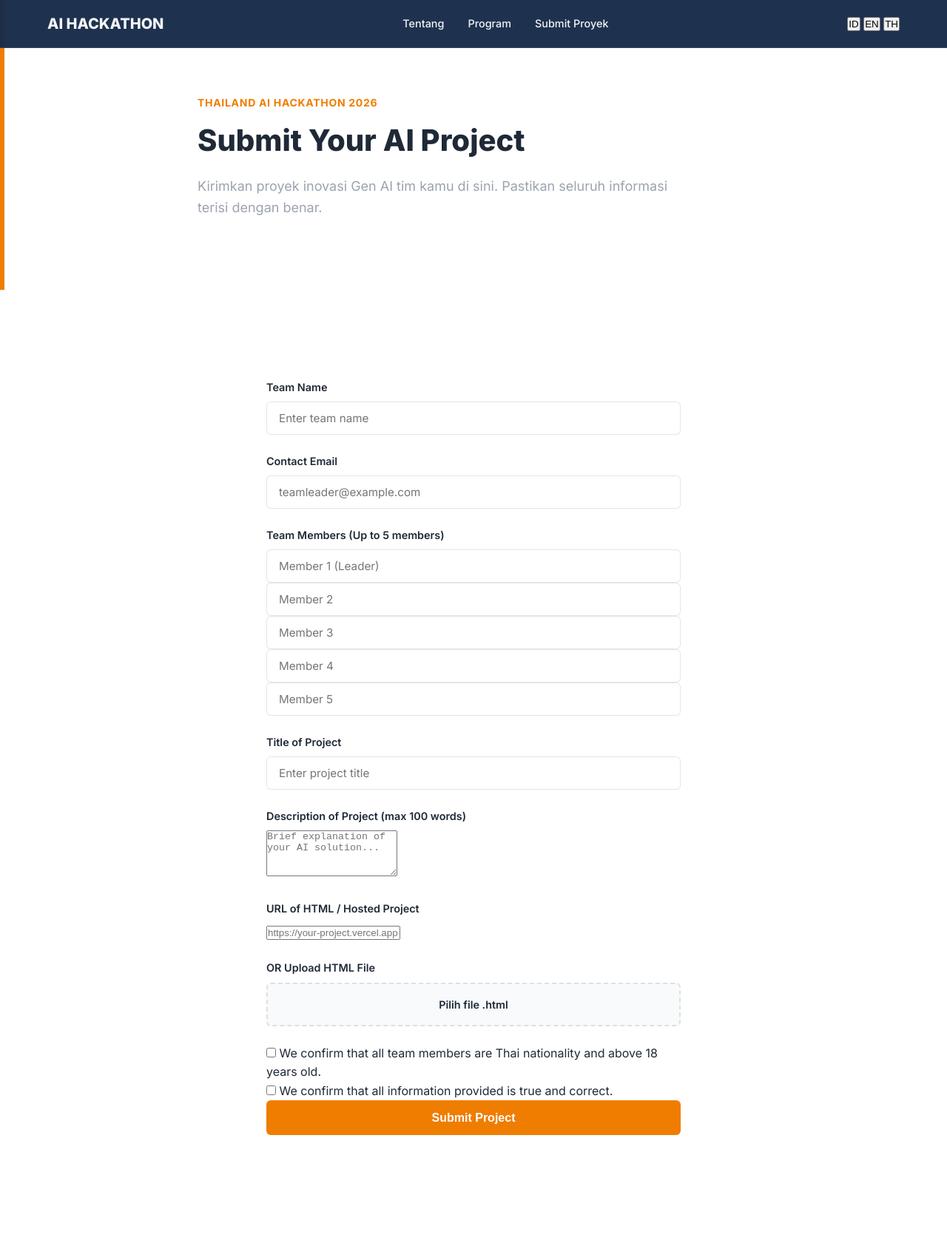
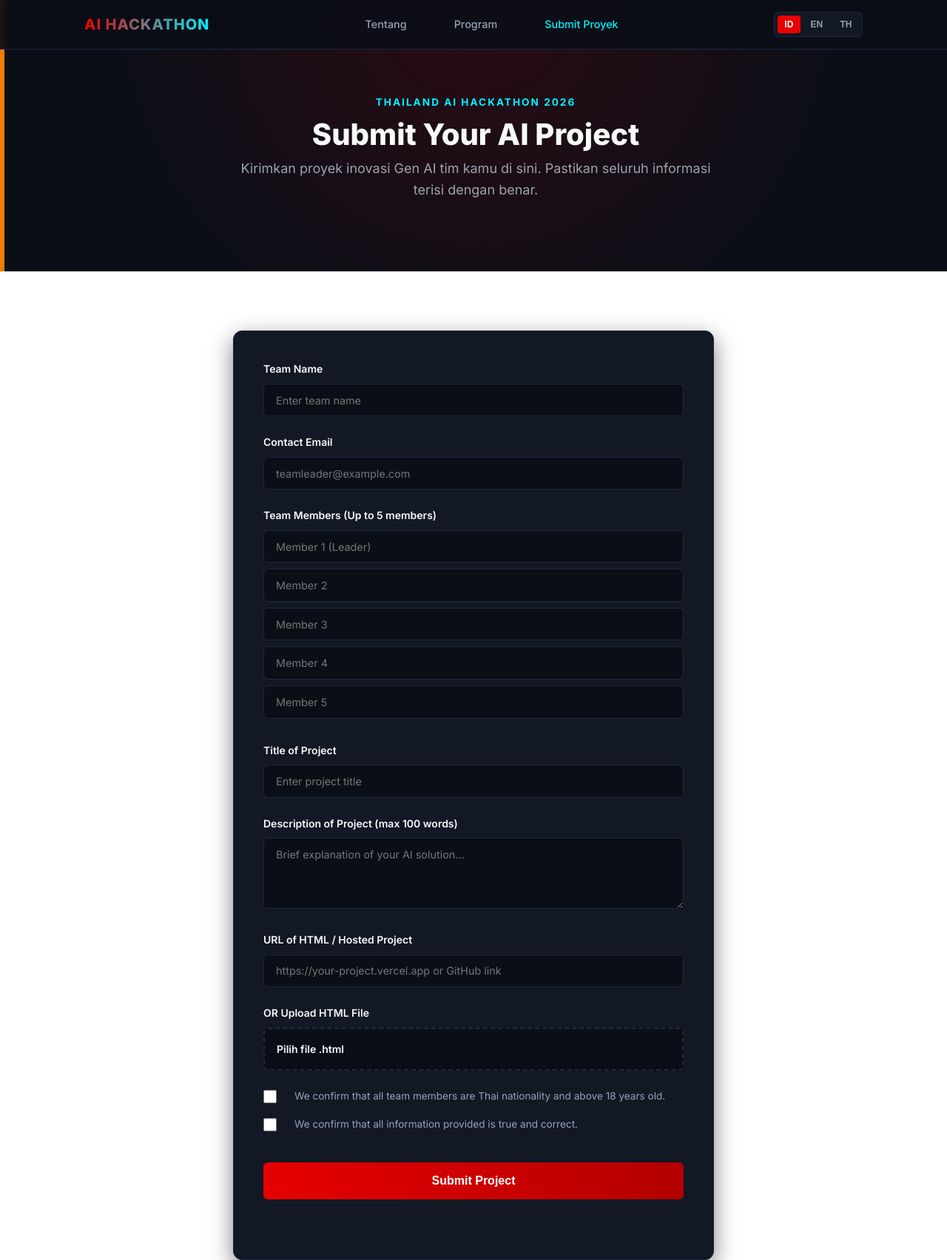
Before and after one commit to bagirshahab/pindai.io, a plain HTML site: page submit-project.html in a window 1280 px wide. Shown: the top 1704 px of the page at 74% size. Drawn offline with Linux system fonts and the light colour scheme.

Commit message:
Update submit-project.css

```diff
--- a/submit-project.css
+++ b/submit-project.css
@@ -1,29 +1,127 @@
-/* ===== Submit Project Page — reuses palette from styles.css :root ===== */
-
-.page-hero {
-    padding-top: 8rem;
-    padding-bottom: 3rem;
-    border-left: 6px solid var(--accent-orange);
+:root {
+    --true-red: #E60000;
+    --true-dark-red: #B30000;
+    --true-cyan: #00F0FF;
+    --true-bg-dark: #0A0E17;
+    --true-card-bg: #121824;
+    --true-border: #1E293B;
+    --true-text-light: #F8FAFC;
+    --true-text-muted: #94A3B8;
 }
 
-.breadcrumb-back {
-    display: inline-block;
-    color: var(--text-muted);
+body {
+    background-color: var(--true-bg-dark);
+    color: var(--true-text-light);
+    font-family: 'Inter', sans-serif;
+    margin: 0;
+}
+
+/* Navigasi */
+#navbar {
+    background-color: rgba(10, 14, 23, 0.9);
+    backdrop-filter: blur(10px);
+    border-bottom: 1px solid var(--true-border);
+    position: fixed;
+    top: 0;
+    width: 100%;
+    z-index: 100;
+}
+
+.nav-container {
+    max-width: 1100px;
+    margin: 0 auto;
+    padding: 1rem 1.5rem;
+    display: flex;
+    align-items: center;
+    justify-content: space-between;
+}
+
+.logo-text {
+    font-weight: 800;
+    font-size: 1.25rem;
+    letter-spacing: 1px;
+    background: linear-gradient(90deg, var(--true-red), var(--true-cyan));
+    -webkit-background-clip: text;
+    -webkit-text-fill-color: transparent;
+}
+
+.nav-links a {
+    color: var(--true-text-muted);
     text-decoration: none;
-    font-size: 0.875rem;
-    font-weight: 600;
-    margin-bottom: 1.5rem;
+    margin: 0 1rem;
+    font-weight: 500;
     transition: color 0.2s;
 }
 
-.breadcrumb-back:hover {
-    color: var(--accent-orange);
+.nav-links a:hover, .nav-links a.active {
+    color: var(--true-cyan);
 }
 
+/* Language Switcher */
+.lang-switcher {
+    display: flex;
+    gap: 0.25rem;
+    background: var(--true-card-bg);
+    padding: 0.25rem;
+    border-radius: 6px;
+    border: 1px solid var(--true-border);
+}
+
+.lang-btn {
+    background: transparent;
+    border: none;
+    color: var(--true-text-muted);
+    padding: 0.3rem 0.6rem;
+    font-size: 0.75rem;
+    font-weight: 700;
+    cursor: pointer;
+    border-radius: 4px;
+    transition: all 0.2s;
+}
+
+.lang-btn.active {
+    background: var(--true-red);
+    color: #FFF;
+}
+
+/* Hero Section */
+.page-hero {
+    padding-top: 8rem;
+    padding-bottom: 2.5rem;
+    text-align: center;
+    background: radial-gradient(circle at top, rgba(230, 0, 0, 0.15) 0%, transparent 70%);
+}
+
+.eyebrow {
+    color: var(--true-cyan);
+    font-weight: 700;
+    font-size: 0.85rem;
+    letter-spacing: 2px;
+    margin-bottom: 0.5rem;
+}
+
+.page-hero h1 {
+    font-size: 2.5rem;
+    font-weight: 800;
+    margin: 0.5rem 0;
+}
+
+.subheadline {
+    color: var(--true-text-muted);
+    max-width: 600px;
+    margin: 0 auto;
+    font-size: 0.95rem;
+}
+
+/* Form Container */
 .form-card {
-    max-width: 640px;
-    margin: 0 auto;
+    max-width: 650px;
+    margin: 0 auto 4rem auto;
     padding: 2.5rem;
+    background: var(--true-card-bg);
+    border: 1px solid var(--true-border);
+    border-radius: 12px;
+    box-shadow: 0 10px 30px rgba(0, 0, 0, 0.5);
 }
 
 .form-group {
@@ -33,45 +131,37 @@
 .form-group label {
     display: block;
     font-weight: 600;
-    font-size: 0.9rem;
-    color: var(--text-dark);
+    font-size: 0.875rem;
+    color: var(--true-text-light);
     margin-bottom: 0.5rem;
 }
 
 .form-group input[type="text"],
 .form-group input[type="email"],
-.form-group input[type="tel"] {
+.form-group input[type="url"],
+.form-group textarea {
     width: 100%;
-    padding: 0.75rem 1rem;
-    border: 1px solid var(--border-color-dark);
+    padding: 0.8rem 1rem;
+    border: 1px solid var(--true-border);
     border-radius: 6px;
-    font-family: 'Inter', sans-serif;
-    font-size: 0.95rem;
-    color: var(--text-dark);
-    background-color: var(--bg-light);
-    transition: border-color 0.2s, box-shadow 0.2s;
+    font-family: inherit;
+    font-size: 0.9rem;
+    color: #FFF;
+    background-color: var(--true-bg-dark);
+    box-sizing: border-box;
+    transition: border-color 0.2s;
 }
 
-.form-group input[type="text"]:focus,
-.form-group input[type="email"]:focus,
-.form-group input[type="tel"]:focus {
+.form-group input:focus, .form-group textarea:focus {
     outline: none;
-    border-color: var(--accent-orange);
-    box-shadow: 0 0 0 3px rgba(239, 125, 0, 0.15);
+    border-color: var(--true-cyan);
 }
 
-.form-group input:invalid:not(:placeholder-shown) {
-    border-color: #DC2626;
+.members-inputs input {
+    margin-bottom: 0.5rem;
 }
 
-.help-text {
-    display: block;
-    font-size: 0.8rem;
-    color: var(--text-muted);
-    margin-top: 0.4rem;
-}
-
-/* File input */
+/* File Upload */
 .file-input-wrapper {
     position: relative;
 }
@@ -90,77 +180,95 @@
     align-items: center;
     justify-content: center;
     padding: 1rem;
-    border: 2px dashed var(--border-color-dark);
+    border: 2px dashed var(--true-border);
     border-radius: 6px;
-    background-color: var(--bg-alt);
-    color: var(--text-muted);
-    font-size: 0.9rem;
-    font-weight: 500;
-    text-align: center;
-    transition: border-color 0.2s, color 0.2s, background-color 0.2s;
+    background-color: var(--true-bg-dark);
+    color: var(--true-text-muted);
+    font-size: 0.875rem;
+    cursor: pointer;
+    transition: border-color 0.2s;
 }
 
 .file-input-wrapper:hover .file-input-label {
-    border-color: var(--accent-orange);
-    color: var(--accent-orange);
+    border-color: var(--true-cyan);
+    color: var(--true-cyan);
 }
 
 .file-input-label.has-file {
-    border-style: solid;
-    border-color: var(--accent-orange);
-    color: var(--text-dark);
-    background-color: rgba(239, 125, 0, 0.06);
+    border-color: var(--true-cyan);
+    color: var(--true-cyan);
+    background-color: rgba(0, 240, 255, 0.05);
 }
 
-/* Submit button */
+/* Checkboxes */
+.checkbox-group {
+    margin-bottom: 1rem;
+}
+
+.checkbox-container {
+    display: flex;
+    align-items: flex-start;
+    gap: 0.75rem;
+    font-size: 0.85rem;
+    color: var(--true-text-muted);
+    cursor: pointer;
+}
+
+.checkbox-container input {
+    accent-color: var(--true-red);
+    width: 18px;
+    height: 18px;
+    margin-top: 2px;
+}
+
+/* Button */
 .btn-submit {
     width: 100%;
+    background: linear-gradient(90deg, var(--true-red), var(--true-dark-red));
+    color: #FFF;
     border: none;
+    padding: 1rem;
+    border-radius: 6px;
+    font-weight: 700;
+    font-size: 1rem;
     cursor: pointer;
-    font-size: 1rem;
-    padding: 0.9rem 1.5rem;
+    margin-top: 1.5rem;
+    transition: opacity 0.2s;
+}
+
+.btn-submit:hover {
+    opacity: 0.9;
 }
 
 .btn-submit:disabled {
-    opacity: 0.6;
+    opacity: 0.5;
     cursor: not-allowed;
 }
 
-/* Status message */
+/* Form Messages */
 .form-message {
     margin-top: 1rem;
-    padding: 0;
-    font-size: 0.9rem;
-    font-weight: 500;
+    padding: 0.8rem;
+    border-radius: 6px;
+    font-size: 0.875rem;
     text-align: center;
-    border-radius: 6px;
-    min-height: 0;
-    transition: all 0.2s;
 }
 
 .form-message.success {
-    padding: 0.9rem;
-    background-color: rgba(34, 197, 94, 0.1);
-    color: #15803D;
+    background: rgba(34, 197, 94, 0.1);
+    color: #4ADE80;
     border: 1px solid rgba(34, 197, 94, 0.3);
 }
 
 .form-message.error {
-    padding: 0.9rem;
-    background-color: rgba(220, 38, 38, 0.1);
-    color: #B91C1C;
-    border: 1px solid rgba(220, 38, 38, 0.3);
+    background: rgba(239, 68, 68, 0.1);
+    color: #F87171;
+    border: 1px solid rgba(239, 68, 68, 0.3);
 }
 
-.privacy-note {
-    max-width: 500px;
-    margin: 1.5rem auto 0;
+.footer-section {
+    padding: 2rem 0;
+    border-top: 1px solid var(--true-border);
+    color: var(--true-text-muted);
     font-size: 0.8rem;
-    color: var(--text-muted);
 }
-
-@media (max-width: 640px) {
-    .form-card {
-        padding: 1.5rem;
-    }
-}
```
